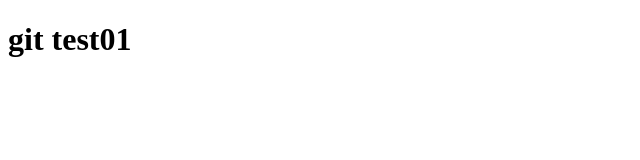
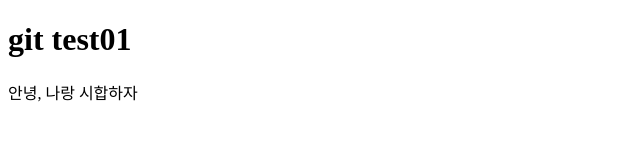
Before and after one commit to wonil-seo/git-cat, a plain HTML site: page index.html in a window 1280 px wide. Shown: the whole page, without its empty margins (0-640 px from the left). Drawn offline with Linux system fonts and the light colour scheme.

```diff
--- a/index.html
+++ b/index.html
@@ -8,5 +8,6 @@
 </head>
 <body>
     <h1>git test01</h1>
+    <div>안녕, 나랑 시합하자</div>
 </body>
 </html>
```
Also changed, not shown: 1 other file.
